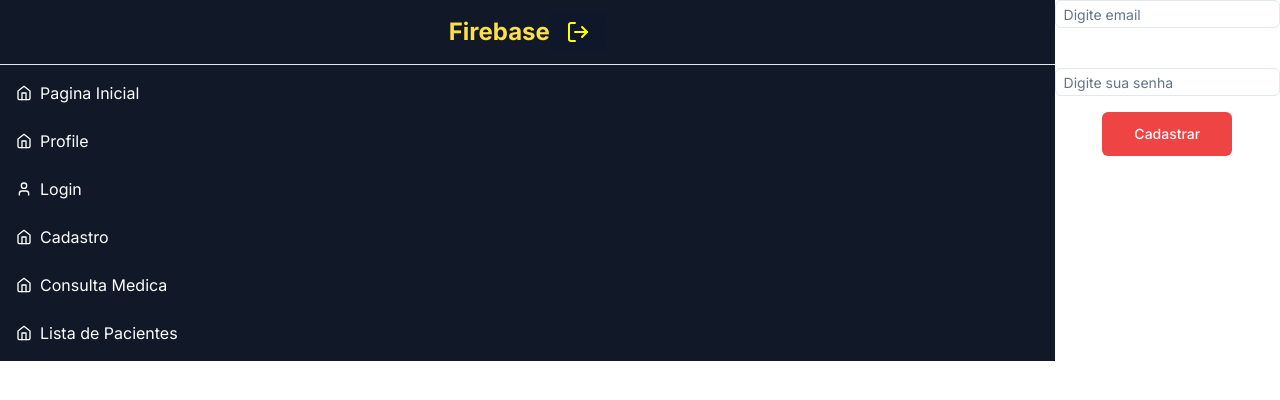
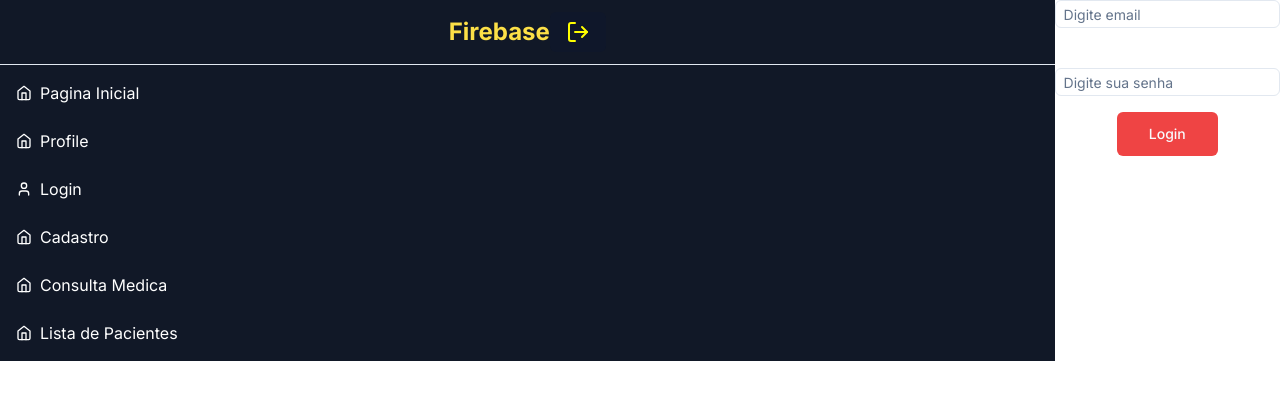
Before and after one commit to townsend10/firebase, a Next.js app: page /login in a window 1280 px wide. Shown: the top 400 px of the page. Built offline with nearby package versions, Linux system fonts and the light colour scheme; no server answers.

Commit message:
add current user user hook and using it

```diff
--- a/app/(login)/login/_components/login_modal.tsx
+++ b/app/(login)/login/_components/login_modal.tsx
@@ -51,7 +51,7 @@
 
         <div className="text-center">
           <Button size="lg" variant={"destructive"}>
-            Cadastrar
+            Login
           </Button>
         </div>
       </form>
--- a/components/provider/auth-provider.tsx
+++ b/components/provider/auth-provider.tsx
@@ -3,4 +3,9 @@
 
 export async function AuthProvider() {
   const { currentUser } = getAuth(firebaseApp);
+  // const { user, auth } = CurrentUser();
+
+  console.log("usuario conectado =" + currentUser?.email);
+
+  return <div>CONECTADO AQUI</div>;
 }
--- a/hooks/current-user.ts
+++ b/hooks/current-user.ts
@@ -4,8 +4,6 @@
 import { useEffect, useState } from "react";
 
 export const CurrentUser = () => {
-  const router = useRouter();
-
   const auth = getAuth(firebaseApp);
   const [user, setUser] = useState(null);
 
@@ -19,9 +17,7 @@
 
     return () => unsubscribe();
   }, [auth]);
-  // if (!user) {
-  //   router.replace("/login");
-  // }
+
   return {
     user,
     auth,
```
